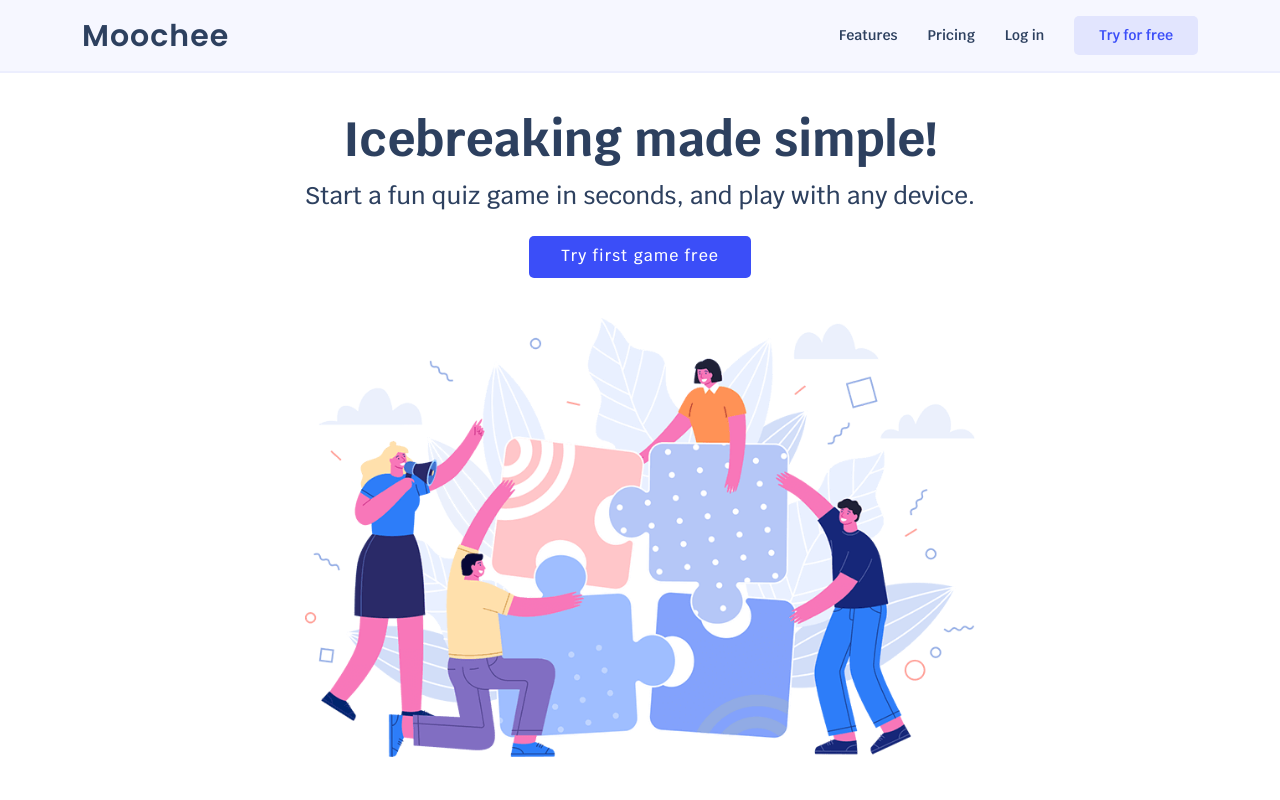
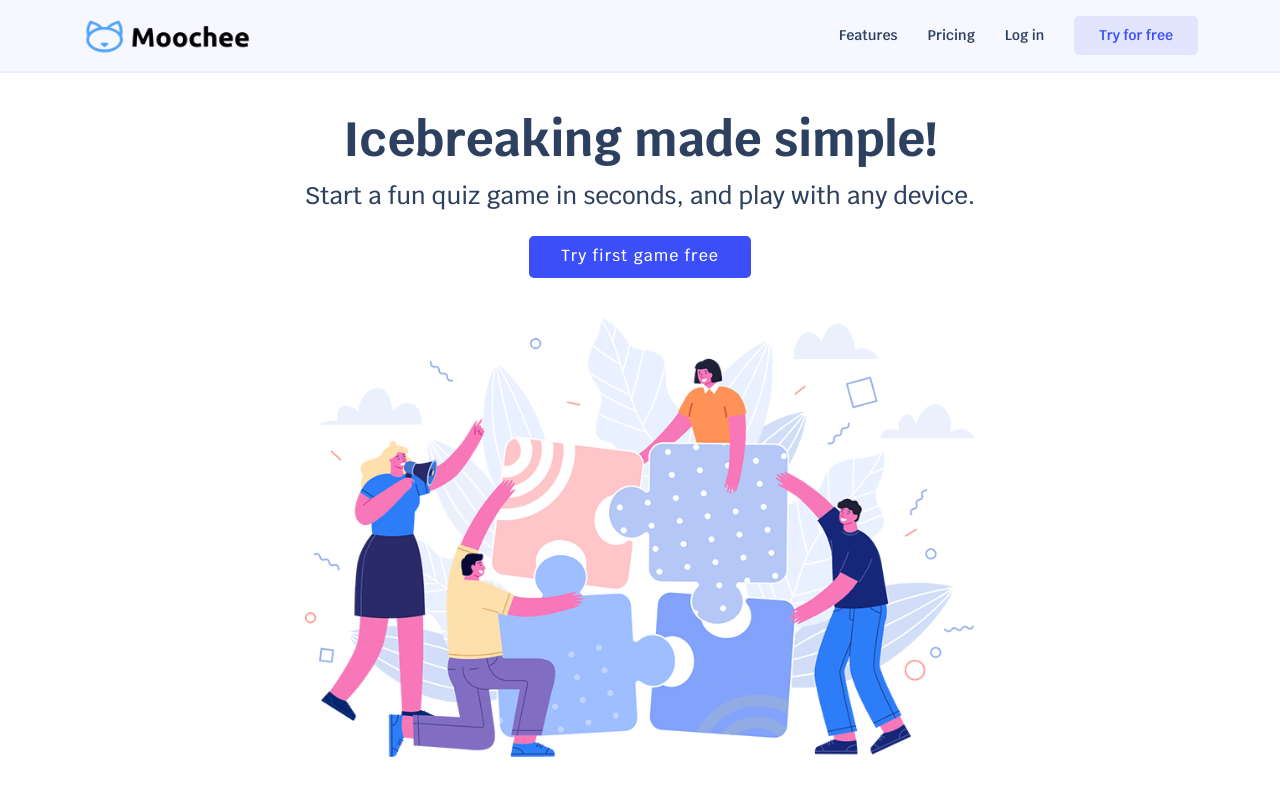
Before and after one commit to moochee/website, a plain HTML site: page index.html in a window 1280 px wide. Shown: the top 800 px of the page. Drawn offline with nearby package versions, Linux system fonts and the light colour scheme.

Commit message:
show logo

```diff
--- a/index.html
+++ b/index.html
@@ -34,9 +34,9 @@
   <header id="header" class="fixed-top">
     <div class="container d-flex align-items-center justify-content-between">
 
-      <!-- <a href="index.html" class="logo"><img src="assets/img/apple-touch-icon.png" alt="" class="img-fluid"></a> -->
-      <h1 class="logo"><a href="/">Moochee</a></h1>
-
+      <a href="/" class="logo">
+        <img src="assets/img/logo.png" alt="" class="img-fluid">
+      </a>
 
       <nav id="navbar" class="navbar">
         <ul>
```
Also changed, not shown: assets/img/logo.png (added).
